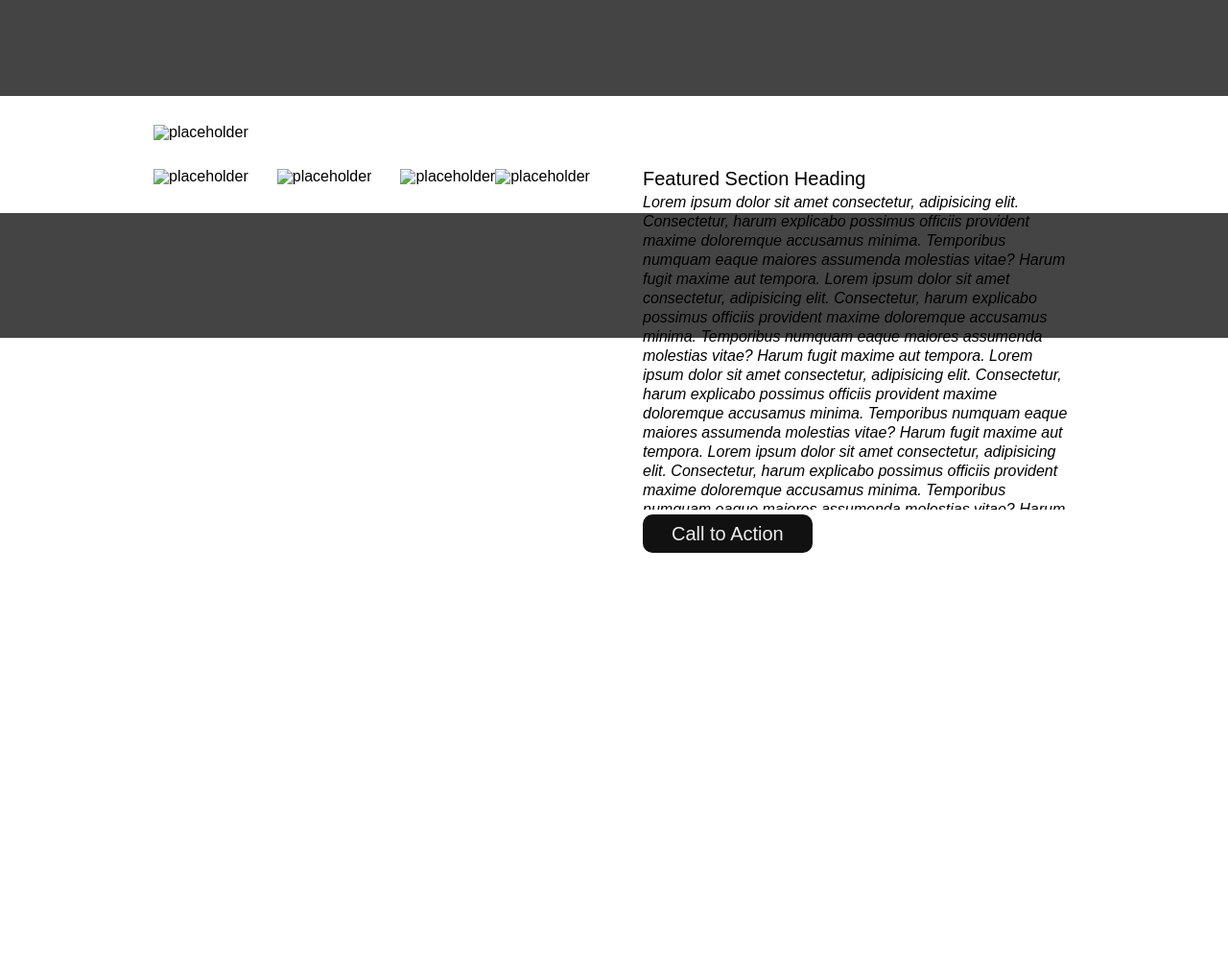
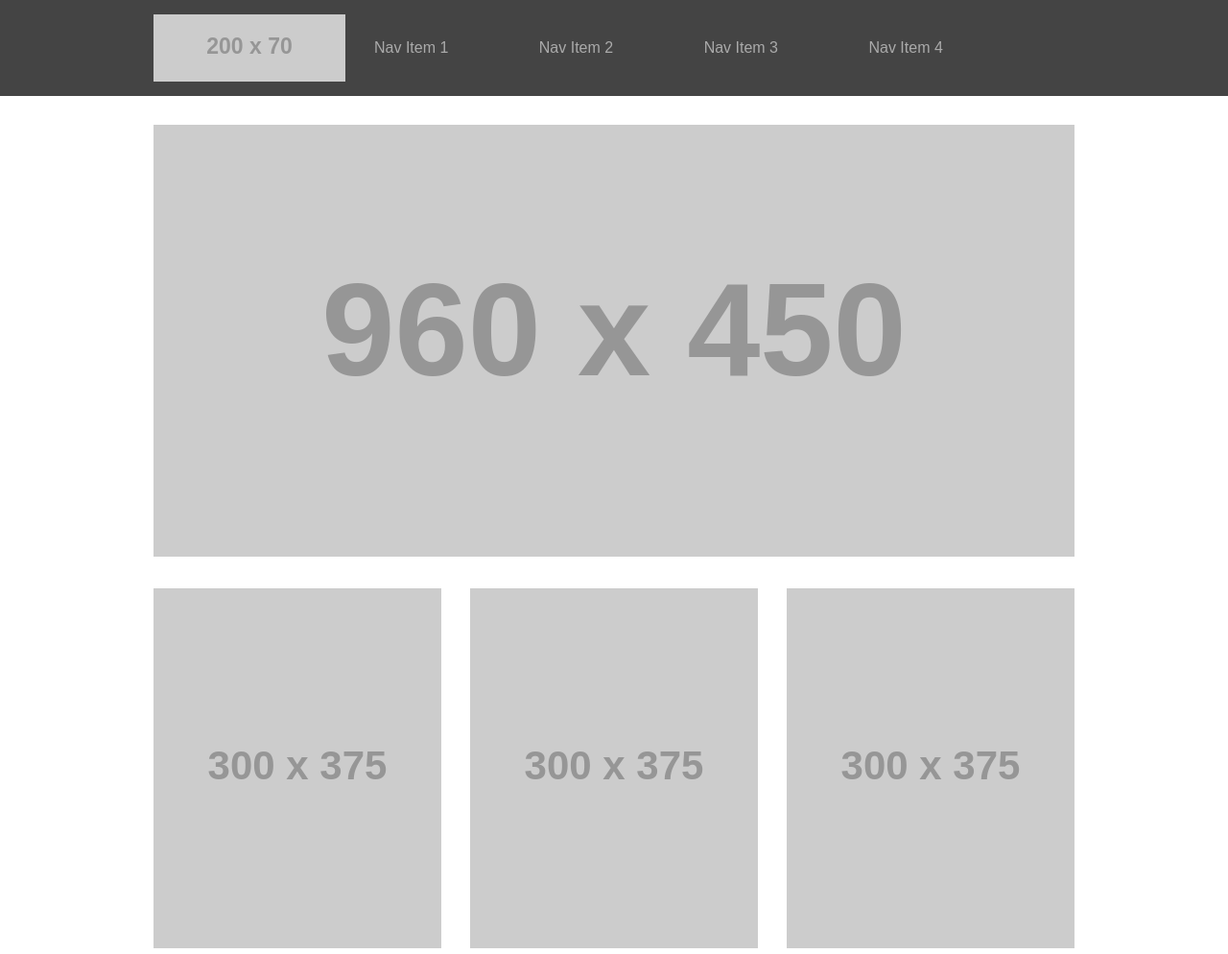
Before and after one commit to shelbyharner/wireframe-exercise, a plain HTML site: page index.html in a window 1280 px wide. Shown: the top 994 px of the page at 96% size. Before the commit the page ends 800 px from the top, so only its background shows below. Drawn offline with Linux system fonts and the light colour scheme; placeholder pictures from the web are drawn by us.

Commit message:
add placeholder images to HTML file

```diff
--- a/index.html
+++ b/index.html
@@ -9,33 +9,33 @@
   <body>
     <header>
       <nav>
-        <a href="#" img src="" alt="placeholder>"</a>
-        <span><a href=""></a></span>
-        <span><a href=""></a></span>
-        <span><a href=""></a></span>
-        <span><a href=""></a></span>
+        <a href="#"><img src="https://placehold.it/200x70/111" alt="placeholder"></a>
+        <span><a href="#">Nav Item 1</a></span>
+        <span><a href="#">Nav Item 2</a></span>
+        <span><a href="#">Nav Item 3</a></span>
+        <span><a href="#">Nav Item 4</a></span>
       </nav>
     </header>
 
     <main>
-      <img src="" alt="placeholder">
+      <img src="https://placehold.it/960x450/111" alt="placeholder">
+
       <ul>
-        <li><img src="" alt="placeholder"></li>
-        <li><img src="" alt="placeholder"></li>
-        <li><img src="" alt="placeholder"></li>
+        <li><img src="https://placehold.it/300x375/111" alt="placeholder"></li>
+        <li><img src="https://placehold.it/300x375/111" alt="placeholder"></li>
+        <li><img src="https://placehold.it/300x375/111" alt="placeholder"></li>
       </ul>
 
       <section>
-        <img src="" alt="placeholder">
+        <img src="https://placehold.it/480x400/111" alt="placeholder">
         <article>
           <h2>Featured Section Heading</h2>
-          <p>Lorem ipsum dolor sit amet consectetur, adipisicing elit. Consectetur, harum explicabo possimus officiis provident maxime doloremque accusamus minima. Temporibus numquam eaque maiores assumenda molestias vitae? Harum fugit maxime aut tempora. Lorem ipsum dolor sit amet consectetur, adipisicing elit. Consectetur, harum explicabo possimus officiis provident maxime doloremque accusamus minima. Temporibus numquam eaque maiores assumenda molestias vitae? Harum fugit maxime aut tempora. Lorem ipsum dolor sit amet consectetur, adipisicing elit. Consectetur, harum explicabo possimus officiis provident maxime doloremque accusamus minima. Temporibus numquam eaque maiores assumenda molestias vitae? Harum fugit maxime aut tempora. Lorem ipsum dolor sit amet consectetur, adipisicing elit. Consectetur, harum explicabo possimus officiis provident maxime doloremque accusamus minima. Temporibus numquam eaque maiores assumenda molestias vitae? Harum fugit maxime aut tempora.</p>
+          <p>Lorem ipsum dolor sit amet consectetur, adipisicing elit. Consectetur, harum explicabo possimus officiis provident maxime doloremque accusamus minima. Temporibus numquam eaque maiores assumenda molestias vitae? Harum fugit maxime aut tempora. Lorem ipsum dolor sit amet consectetur, adipisicing elit. Consectetur, harum explicabo possimus officiis provident maxime doloremque accusamus minima. Temporibus numquam eaque maiores assumenda molestias vitae? Harum fugit maxime aut tempora. Lorem ipsum dolor sit amet consectetur, adipisicing elit. Consectetur, harum explicabo possimus officiis provident maxime doloremque accusamus minima. Temporibus numquam eaque maiores assumenda molestias vitae? Harum fugit maxime aut tempora. Lorem ipsum dolor sit amet consectetur, adipisicing elit. Consectetur, harum explicabo possimus officiis provident maxime doloremque accusamus minima. Temporibus numquam eaque maiores assumenda molestias vitae? Harum fugit maxime aut tempora. Lorem ipsum dolor sit amet consectetur, adipisicing elit. Consectetur, harum explicabo possimus officiis provident maxime doloremque accusamus minima. Temporibus numquam eaque maiores assumenda molestias vitae? Harum fugit maxime aut tempora. Lorem ipsum dolor sit amet consectetur, adipisicing elit. Consectetur, harum explicabo possimus officiis provident maxime doloremque accusamus minima. Temporibus numquam eaque maiores assumenda molestias vitae? Harum fugit maxime aut tempora.</p>
           <div>Call to Action</div>
         </article>
       </section>
     </main>
 
     <footer></footer>
-
   </body>
 </html>
```
